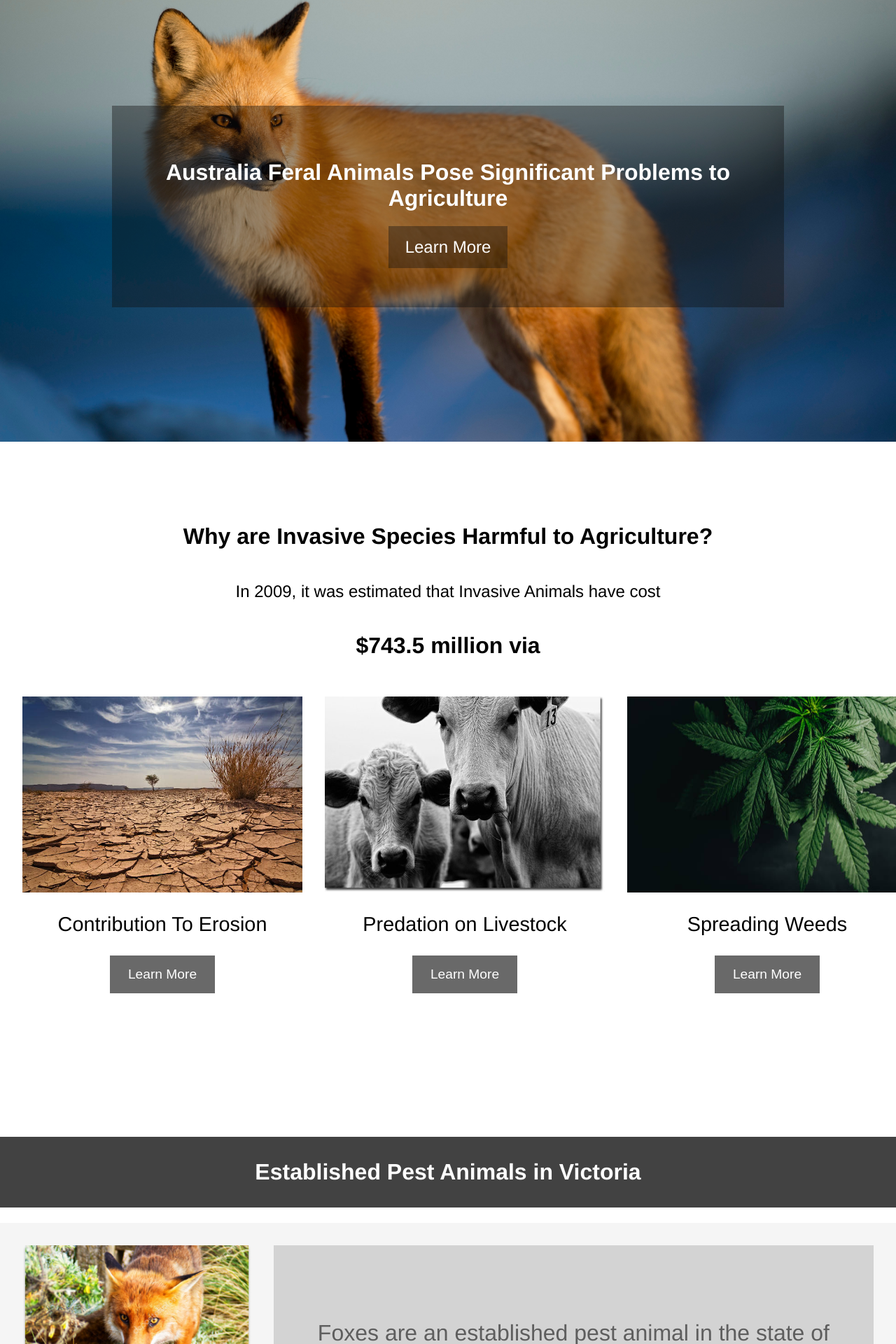
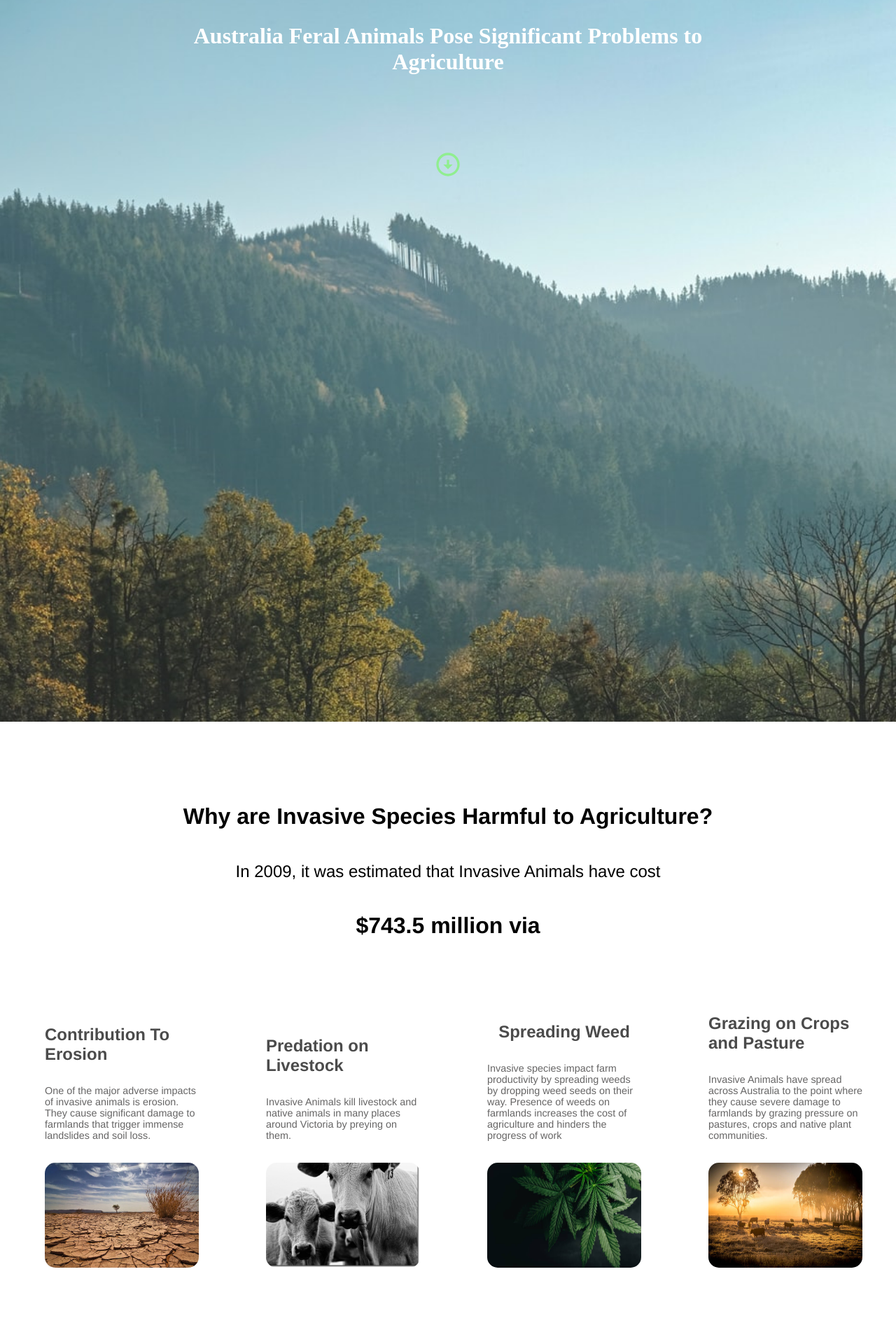
Before and after one commit to chengguang-li0313/IE-iteration3Web, a Next.js app: page / in a window 1280 px wide. Shown: the part 105-2025 px from the top of the page at 70% size. Built offline with nearby package versions, Linux system fonts and the light colour scheme.

Commit message:
modified hero and impact section

```diff
--- a/component/CardSection.js
+++ b/component/CardSection.js
@@ -1,4 +1,4 @@
-import { Card } from "../component/Card";
+import { ImpactCard } from "../component/ImpactCard";
 import styles from "../styles/Home.module.css";
 
 export const CardSection = () => {
@@ -11,43 +11,32 @@ export const CardSection = () => {
         </div>
 
         <div className={styles.cardSection}>
-          <Card
+            <ImpactCard
               title={"Contribution To Erosion"}
               img={"/carousel-1.jpeg"}
               desc={`One of the major adverse impacts of invasive animals is erosion. They cause
                   significant damage to farmlands that trigger immense landslides and soil loss.`}
-          ></Card>
-
-          <Card
+            ></ImpactCard>
+            <ImpactCard
               title={"Predation on Livestock"}
               img={"/carousel-2.jpeg"}
-            desc={`Invasive Animals kill livestock and native animals in many places around
-                Victoria by preying on them.`}
-          ></Card>
-
-          <Card
-            title={"Spreading Weeds"}
+              desc={`Invasive Animals kill livestock and native animals in many places around Victoria by preying on them.`}
+            ></ImpactCard>
+            <ImpactCard
+              title={"Spreading Weed"}
               img={"/carousel-3.jpeg"}
-            desc={`Invasive species impact farm productivity by spreading weeds by
-                dropping weed seeds on their way. Presence of weeds on farmlands increases the
-                cost of agriculture and hinders the progress of work`}
-          ></Card>
-
-          <Card
+              desc={`Invasive species impact farm productivity by spreading weeds by dropping weed seeds on their way. Presence of weeds on farmlands increases the cost of agriculture and hinders the progress of work`}
+            ></ImpactCard>
+            <ImpactCard
               title={"Grazing on Crops and Pasture"}
               img={"/carousel-4.jpeg"}
-            desc={`Invasive Animals have spread across Australia to the point where they
-                cause severe damage to farmlands by grazing pressure on pastures, crops and native
-                plant communities.`}
-          ></Card>
-
-          <Card
-            title={"Land and Water Degradation"}
+              desc={`Invasive Animals have spread across Australia to the point where they cause severe damage to farmlands by grazing pressure on pastures, crops and native plant communities.`}
+            ></ImpactCard>
+            <ImpactCard
+              title={"Water and Land Degradation"}
               img={"/carousel-5.jpeg"}
-            desc={`Without control on farmlands, these animals become pests and injure the land and
-                water causing them to degrade – thereby reducing the overall productivity of
-                Agriculture`}
-          ></Card>
+              desc={`Without control on farmlands, these animals become pests and injure the land and water causing them to degrade – thereby reducing the overall productivity of Agriculture`}
+            ></ImpactCard>
         </div>
       </>
     );
--- /dev/null
+++ b/component/ImpactCard.js
@@ -0,0 +1,14 @@
+import styles from "../styles/Home.module.css";
+import "react-responsive-carousel/lib/styles/carousel.min.css";
+
+export const ImpactCard = (props) => {
+  const { title, desc, img } = props;
+
+  return (
+        <div className={styles.impactCard}>
+            <h2>{title}</h2>
+            <p>{desc}</p>
+            <img src={img}></img>
+        </div>
+  );
+};
--- a/component/Intro.js
+++ b/component/Intro.js
@@ -1,12 +1,13 @@
 import { useState } from 'react'
 import styles from '../styles/Home.module.css'
+import { BiDownArrowCircle } from 'react-icons/bi'
 
 export const Intro = () => {
     return (
         <div className={styles.intro}>
             <div className={styles.introText}>
                 <h1>Australia Feral Animals Pose Significant Problems to Agriculture</h1>
-                <a href='#desc'>Learn More</a>
+                <a href='#desc'><BiDownArrowCircle size={40} color={'lightgreen'}/></a>
             </div>
         </div>
     )
--- a/component/Nav.js
+++ b/component/Nav.js
@@ -10,7 +10,7 @@ export const Nav = () => {
             <Link href='/'><img src='/logo.png'></img></Link>
             <div className={styles.navItem}>
                 <Link href='/'>Home</Link>
-                <Link href='/control'>Control Techniques</Link>
+                <Link href='/control'>Control Methods</Link>
                 <Link href='/animals'>Animals</Link>
                 <Link href='/about'>About Us</Link>
             </div>
--- a/package.json
+++ b/package.json
@@ -8,10 +8,13 @@
     "start": "next start"
   },
   "dependencies": {
+    "@react-icons/all-files": "^4.1.0",
     "axios": "^0.21.1",
     "next": "10.1.3",
     "react": "17.0.2",
     "react-card-flip": "^1.1.0",
-    "react-dom": "17.0.2"
+    "react-dom": "17.0.2",
+    "react-icons": "^4.2.0",
+    "react-responsive-carousel": "^3.2.18"
   }
 }
--- a/styles/Home.module.css
+++ b/styles/Home.module.css
@@ -3,7 +3,7 @@
   flex-direction: column;
   justify-content: center;
   align-items: center;
-  background-image: url('/photo-1.jpeg');
+  background-image: url('/hero.jpeg');
   background-repeat: no-repeat;
   background-size: cover;
 }
@@ -29,13 +29,12 @@
 }
 
 .intro {
-  height: 40rem;
+  height: 65rem;
   color: white;
 }
 
 .introText {
   height: 18rem;
-  background-color:rgba(15, 15, 15, 0.4);
   padding: 1rem 3rem;
   margin: 10rem;
   display:flex;
@@ -43,15 +42,34 @@
   justify-content: center;
   align-items: center;
   text-align: center;
+  font-family: Nunito;
+  animation-duration: 3s;
+  animation-name: slidein;
 }
 
 .introText a {
-  background-color:rgba(15, 15, 15, 0.4);
-  text-decoration: none;
-  border: none;
-  font-size: 1.5rem;
-  color: white;
-  padding: 1rem 1.5rem
+  animation-duration: 3s;
+  animation-name: slideout;
+}
+
+@keyframes slideout {
+  from {
+    margin-top: 10%;
+  }
+
+  to {
+    margin-top: 0%;
+  }
+}
+
+@keyframes slidein {
+  from {
+    margin-top: 0%;
+  }
+
+  to {
+    margin-top: 18%;
+  }
 }
 
 .introText a:hover {
@@ -81,7 +99,40 @@
   align-items: flex-start;
 }
 
-.cardFront {
+.impactCard {
+    display: flex;
+    flex-direction: column;
+    border-radius: 15px;
+    height: 28rem;
+    width: 300px;
+    padding: 2rem;
+    margin: 1rem;
+    justify-content: flex-end;
+    align-items: center;
+}
+
+.impactCard img {
+    border-radius: 15px;
+    margin-top: 1rem;
+    width: 220px;
+    height: 150px;
+}
+
+.impactCard p {
+  font-size: .9rem;
+  color: rgb(102, 101, 101)
+}
+
+.impactCard h2 {
+  color:rgb(75, 75, 75);
+  margin-bottom: 1rem;
+}
+
+.impactCard:hover {
+  background-color: rgb(221, 221, 221);
+}
+
+/* .cardFront {
   display:flex;
   flex-direction: column;
   align-items: center;
@@ -141,7 +192,7 @@
   color: white;
   width: 150px;
   padding: 1rem 1.5rem;
-}
+} */
 
 .heading2 {
   display: flex;
```
Also changed, not shown: pages/control/fox.js (added, +33 -0 lines), pages/control/index.js (+16 -32 lines), styles/Control.module.css (+61 -5 lines), public/hero.jpeg (added), 1 other file (tests, documents, lock files or other folders). Lines whose indentation alone changed are shown as unchanged.
